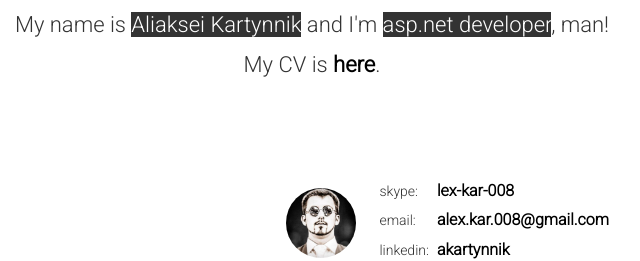
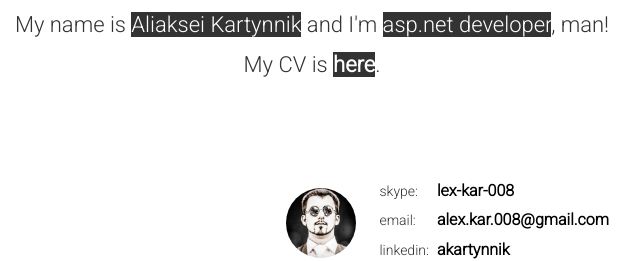
Before and after one commit to akartynnik/akartynnik.github.io, a plain HTML site: page index.html in a window 1280 px wide. Shown: the part 185-446 px from the top of the page, 328-968 px from the left. Drawn offline with Linux system fonts and the light colour scheme.

Commit message:
Update index.html

```diff
--- a/index.html
+++ b/index.html
@@ -12,7 +12,7 @@
 			<div class="intro">
 				<span>Hi there!</span><br/>
 				<span>My name is <span class="highlight">Aliaksei Kartynnik</span> and I'm <span class="highlight">asp.net developer</span>, man!</span><br/>
-				<span>My CV is <a href="akartynnik.github.io/docs/aliaksei_kartynnik_cv.doc"><b>here</b></a>.</span>
+				<span>My CV is <a href="akartynnik.github.io/docs/aliaksei_kartynnik_cv.doc"><span class="highlight">here</span></a>.</span>
 			</div>
 			<table>
 				<tr>
```
